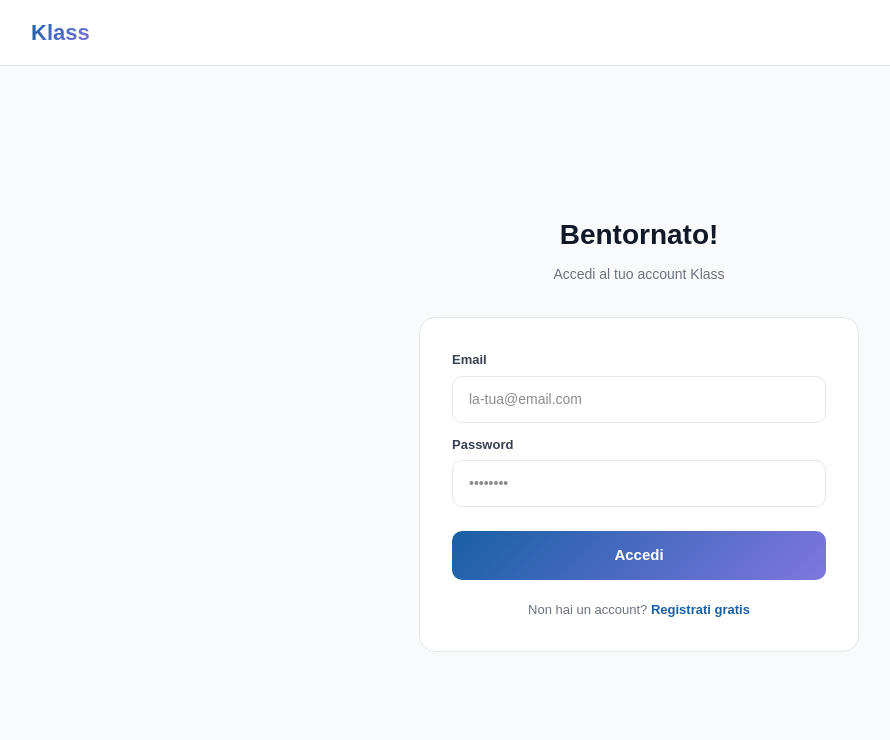
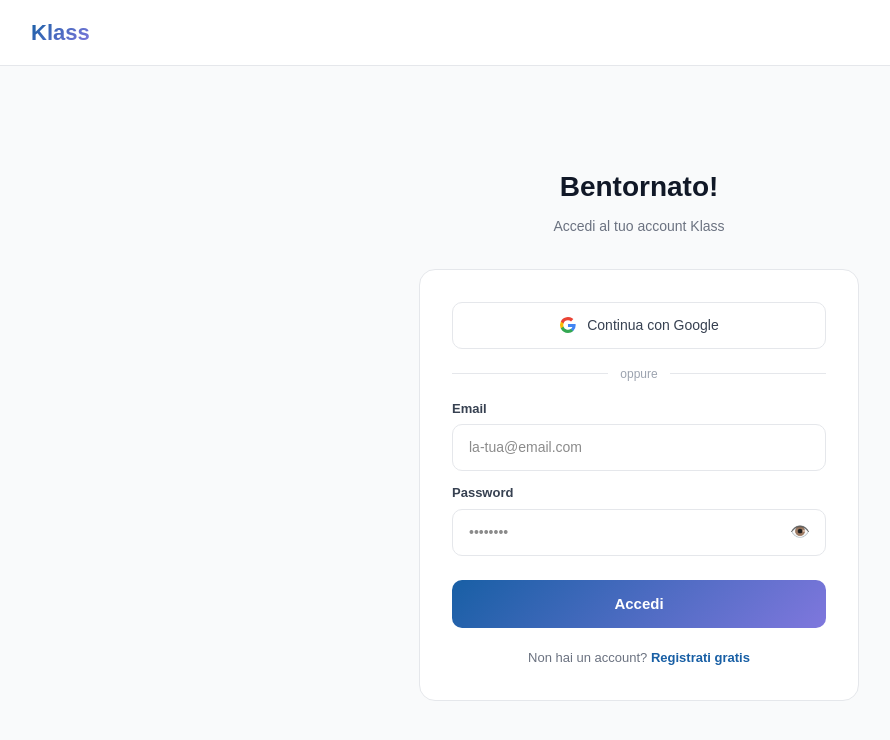
Before and after one commit to StarUpm/studynotes, a Next.js app: page /login in a window 1280 px wide. Shown: the top 740 px of the page, without its empty margins (1-891 px from the left). Built offline with nearby package versions, Linux system fonts and the light colour scheme.

Commit message:
Update page.tsx

```diff
--- a/src/app/login/page.tsx
+++ b/src/app/login/page.tsx
@@ -10,6 +10,7 @@ export default function Login() {
   const [password, setPassword] = useState('')
   const [loading, setLoading] = useState(false)
   const [error, setError] = useState('')
+  const [mostraPassword, setMostraPassword] = useState(false)
   const router = useRouter()
 
   async function handleLogin() {
@@ -21,8 +22,15 @@ export default function Login() {
     setLoading(false)
   }
 
+  async function loginGoogle() {
+    await supabase.auth.signInWithOAuth({
+      provider: 'google',
+      options: { redirectTo: 'https://studynotes-xi-fawn.vercel.app/dashboard' }
+    })
+  }
+
   return (
-    <main style={{ minHeight: '100vh', background: '#f9fafb', display: 'flex', flexDirection: 'column' }}>
+    <main style={{ minHeight: '100vh', background: '#f9fafb', display: 'flex', flexDirection: 'column', cursor: 'default' }}>
       <nav style={{ padding: '16px 32px', background: 'white', borderBottom: '0.5px solid #e5e7eb' }}>
         <Link href="/" style={{ fontSize: 22, fontWeight: 700, background: 'linear-gradient(135deg,#185FA5,#7F77DD)', WebkitBackgroundClip: 'text', WebkitTextFillColor: 'transparent', textDecoration: 'none' }}>Klass</Link>
       </nav>
@@ -39,6 +47,25 @@ export default function Login() {
               </div>
             )}
 
+            <button
+              onClick={loginGoogle}
+              style={{ width: '100%', background: 'white', border: '0.5px solid #e5e7eb', borderRadius: 10, padding: '12px', fontSize: 14, fontWeight: 500, cursor: 'pointer', display: 'flex', alignItems: 'center', justifyContent: 'center', gap: 10, marginBottom: 16, color: '#374151' }}
+            >
+              <svg width="18" height="18" viewBox="0 0 18 18">
+                <path fill="#4285F4" d="M16.51 8H8.98v3h4.3c-.18 1-.74 1.48-1.6 2.04v2.01h2.6a7.8 7.8 0 0 0 2.38-5.88c0-.57-.05-.66-.15-1.18z"/>
+                <path fill="#34A853" d="M8.98 17c2.16 0 3.97-.72 5.3-1.94l-2.6-2a4.8 4.8 0 0 1-7.18-2.54H1.83v2.07A8 8 0 0 0 8.98 17z"/>
+                <path fill="#FBBC05" d="M4.5 10.52a4.8 4.8 0 0 1 0-3.04V5.41H1.83a8 8 0 0 0 0 7.18z"/>
+                <path fill="#EA4335" d="M8.98 4.18c1.17 0 2.23.4 3.06 1.2l2.3-2.3A8 8 0 0 0 1.83 5.4L4.5 7.49a4.77 4.77 0 0 1 4.48-3.3z"/>
+              </svg>
+              Continua con Google
+            </button>
+
+            <div style={{ display: 'flex', alignItems: 'center', gap: 12, marginBottom: 16 }}>
+              <div style={{ flex: 1, height: '0.5px', background: '#e5e7eb' }} />
+              <span style={{ fontSize: 12, color: '#9CA3AF' }}>oppure</span>
+              <div style={{ flex: 1, height: '0.5px', background: '#e5e7eb' }} />
+            </div>
+
             <div style={{ marginBottom: 12 }}>
               <label style={{ fontSize: 13, fontWeight: 600, color: '#374151', display: 'block', marginBottom: 6 }}>Email</label>
               <input
@@ -47,20 +74,28 @@ export default function Login() {
                 value={email}
                 onChange={e => setEmail(e.target.value)}
                 onKeyDown={e => e.key === 'Enter' && handleLogin()}
-                style={{ width: '100%', border: '0.5px solid #e5e7eb', borderRadius: 10, padding: '12px 16px', fontSize: 14, outline: 'none', background: 'white' }}
+                style={{ width: '100%', border: '0.5px solid #e5e7eb', borderRadius: 10, padding: '12px 16px', fontSize: 14, outline: 'none', background: 'white', cursor: 'text' }}
               />
             </div>
 
             <div style={{ marginBottom: 24 }}>
               <label style={{ fontSize: 13, fontWeight: 600, color: '#374151', display: 'block', marginBottom: 6 }}>Password</label>
+              <div style={{ position: 'relative' }}>
                 <input
-                type="password"
+                  type={mostraPassword ? 'text' : 'password'}
                   placeholder="••••••••"
                   value={password}
                   onChange={e => setPassword(e.target.value)}
                   onKeyDown={e => e.key === 'Enter' && handleLogin()}
-                style={{ width: '100%', border: '0.5px solid #e5e7eb', borderRadius: 10, padding: '12px 16px', fontSize: 14, outline: 'none', background: 'white' }}
+                  style={{ width: '100%', border: '0.5px solid #e5e7eb', borderRadius: 10, padding: '12px 44px 12px 16px', fontSize: 14, outline: 'none', background: 'white', cursor: 'text' }}
                 />
+                <button
+                  onClick={() => setMostraPassword(!mostraPassword)}
+                  style={{ position: 'absolute', right: 12, top: '50%', transform: 'translateY(-50%)', background: 'none', border: 'none', cursor: 'pointer', fontSize: 16, color: '#9CA3AF', padding: 4 }}
+                >
+                  {mostraPassword ? '🙈' : '👁️'}
+                </button>
+              </div>
             </div>
 
             <button
```
Lines whose indentation alone changed are shown as unchanged.
